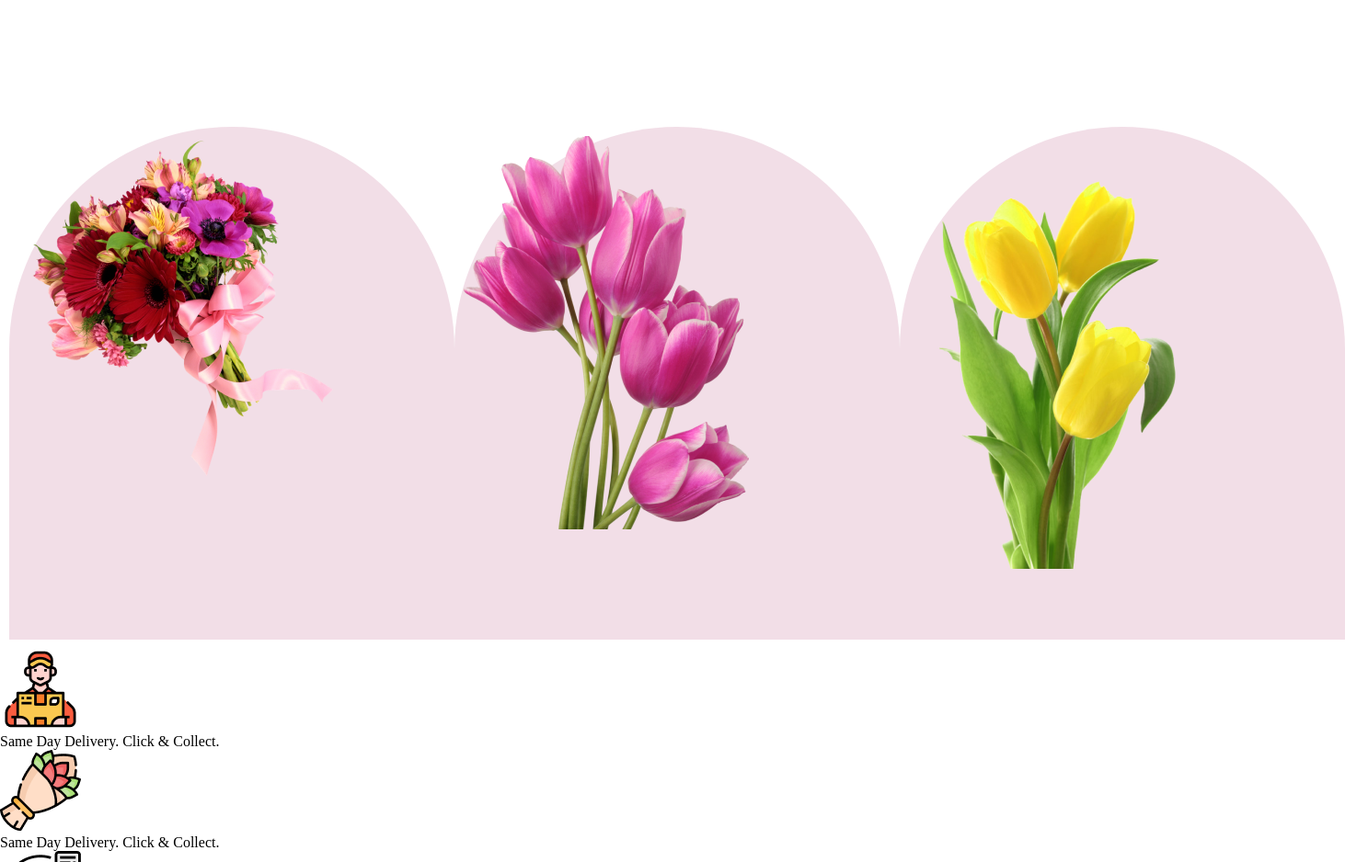
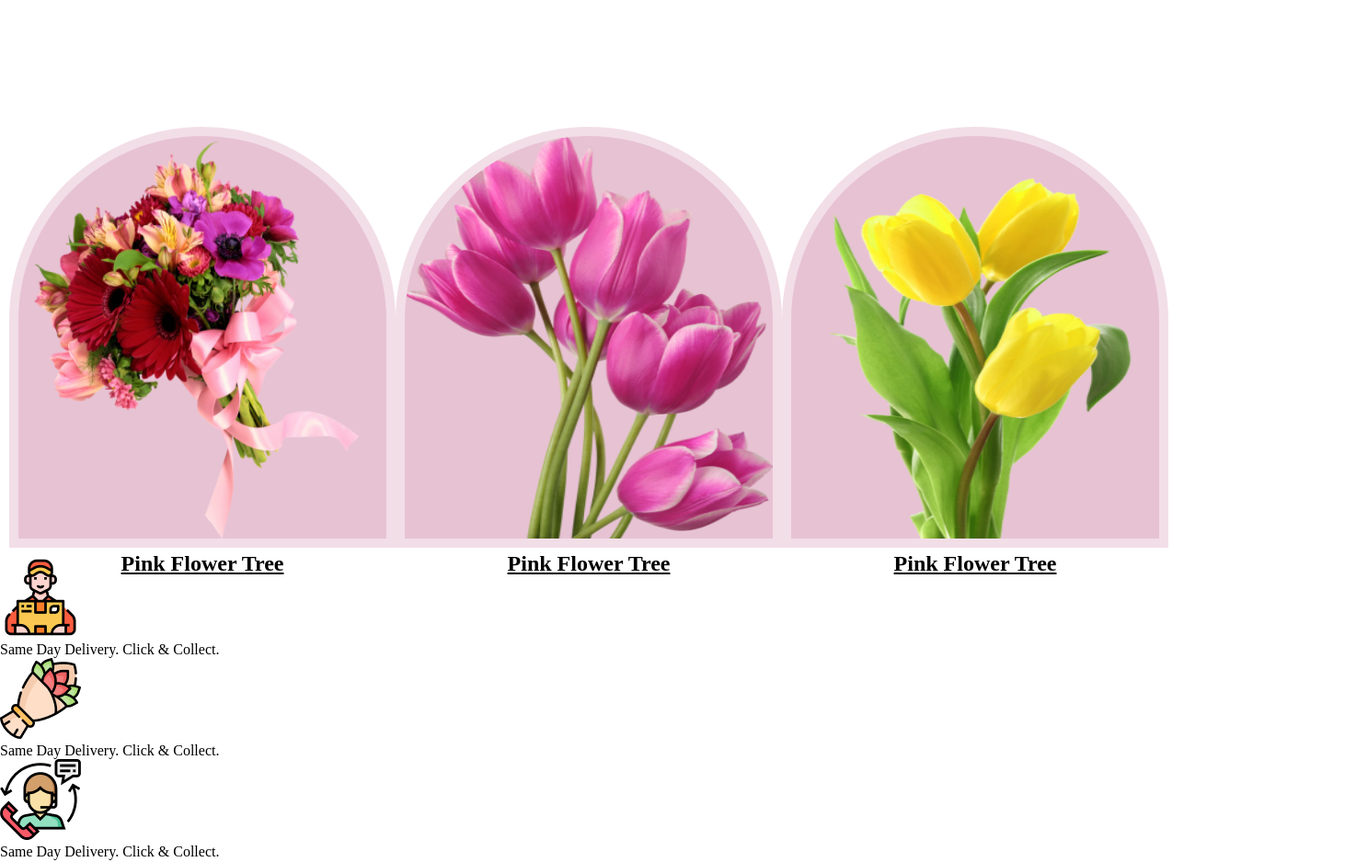
Before and after one commit to shahriar-rajib/shahriar-assignment-01, a plain HTML site: page index.html in a window 1280 px wide. Shown: the part 1380-2318 px from the top of the page at 92% size, 1462 px wide, since content can reach past the window. Drawn offline with Linux system fonts and the light colour scheme; files whose address does not match are found by name.

Commit message:
commit third

```diff
--- a/index.html
+++ b/index.html
@@ -28,9 +28,15 @@
     </section>
 </header>
     <section> <div class="flowers-container">
-        <div class="apic"> <img src="./images/pngwing 5.png" alt=""></div>
-        <div class="apic"> <img src="./images/pngwing 6.png" alt=""></div>
-        <div class="apic"> <img src="./images/pngwing 7.png" alt=""></div>
+        <div class="apic"> <img class="left" src="./images/pngwing 5.png" alt="">
+          <h5>Pink Flower Tree</h5>
+        </div>
+        <div class="apic"> <img class="middle" src="./images/pngwing 6.png" alt="">
+          <h5>Pink Flower Tree</h5>
+        </div>
+        <div class="apic"> <img class="right" src="./images/pngwing 7.png" alt="">
+          <h5>Pink Flower Tree</h5>
+        </div>
         </div>
     </section>
     <section>
@@ -51,7 +57,7 @@
       </section>
 
       <section>
-        <div class="hot deal">
+        <div class="hot-deal">
             <h2> Hot deal ! Sale upto 25% off</h2>
                 <p>Lorem ipsum dolor sit amet consectetur adipisicing elit. Ducimus et libero quia necessitatibus, consequatur quaerat.<br> Doloribus alias tempore a eum similique pariatur molestias deserunt, praesentium sequi aliquam consectetur aspernatur et?</p>
         </div>
--- a/styles/styles.css
+++ b/styles/styles.css
@@ -56,6 +56,14 @@
 
 
 }
+
+.apic h5{
+  padding: 10px;
+  text-align: center;
+  text-decoration-line: underline;
+  font-size: 24px;
+}
+
 .flowers-container{
         display: flex;
         justify-content: space-around;
@@ -65,18 +73,36 @@
         background: #FFF;
         padding: 10px;
 }
+.left{
+  border-radius: 300px 300px 0px 0px;
+  background: rgba(167, 33, 98, 0.15);
+  width: 400px;
+  height: 438px;
+}
+.middle{
+  border-radius: 300px 300px 0px 0px;
+  background: rgba(167, 33, 98, 0.15);
+  width: 400px;
+  height: 438px;
+}
+.right{
+  border-radius: 300px 300px 0px 0px;
+  background: rgba(167, 33, 98, 0.15);
+  width: 400px;
+  height: 438px;
+}
 
 .apic {
-        width: 310px;
-        height: 428px;
-        flex-shrink: 0;
-        background: lightgray 50% / cover no-repeat;
-        width: 464px;
-        height: 538px;
-        padding:10px;
-        gap:15px;
-        border-radius: 300px 300px 0px 0px;
-        background: rgba(167, 33, 98, 0.15);}
+  border-radius: 300px 300px 0px 0px;
+  background: rgba(167, 33, 98, 0.15);
+  width: 400px;
+  height: 438px;
+  padding: 10px;
+  gap: 15px;
+}
+
+
+
 /*.bpic {
     width: 370px;
     height: 370px;
```
